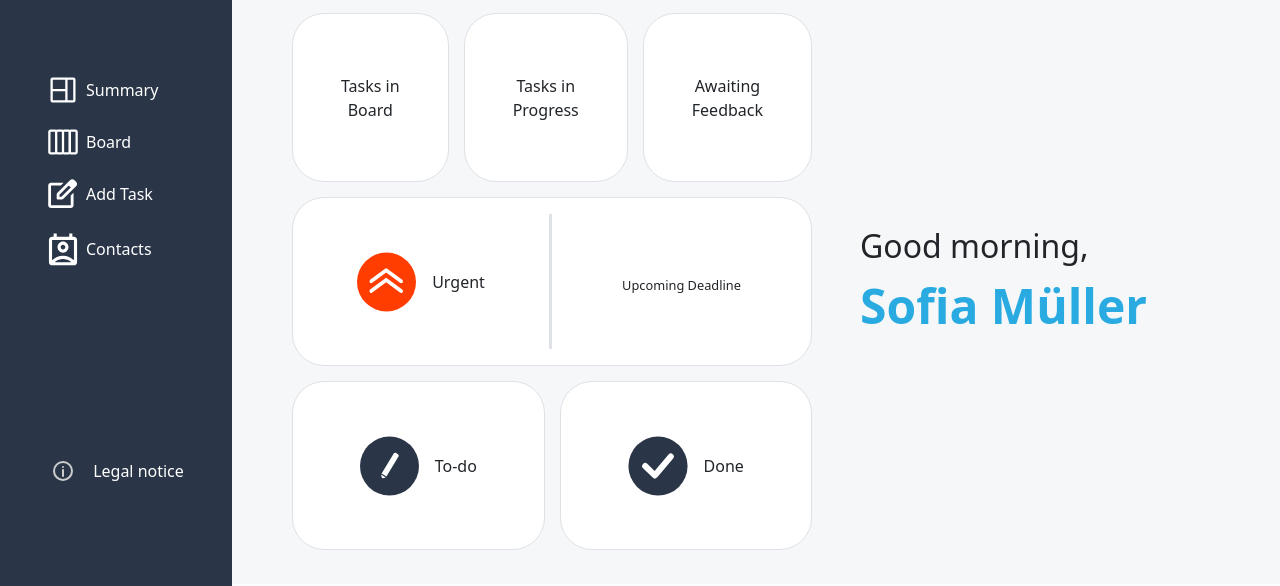
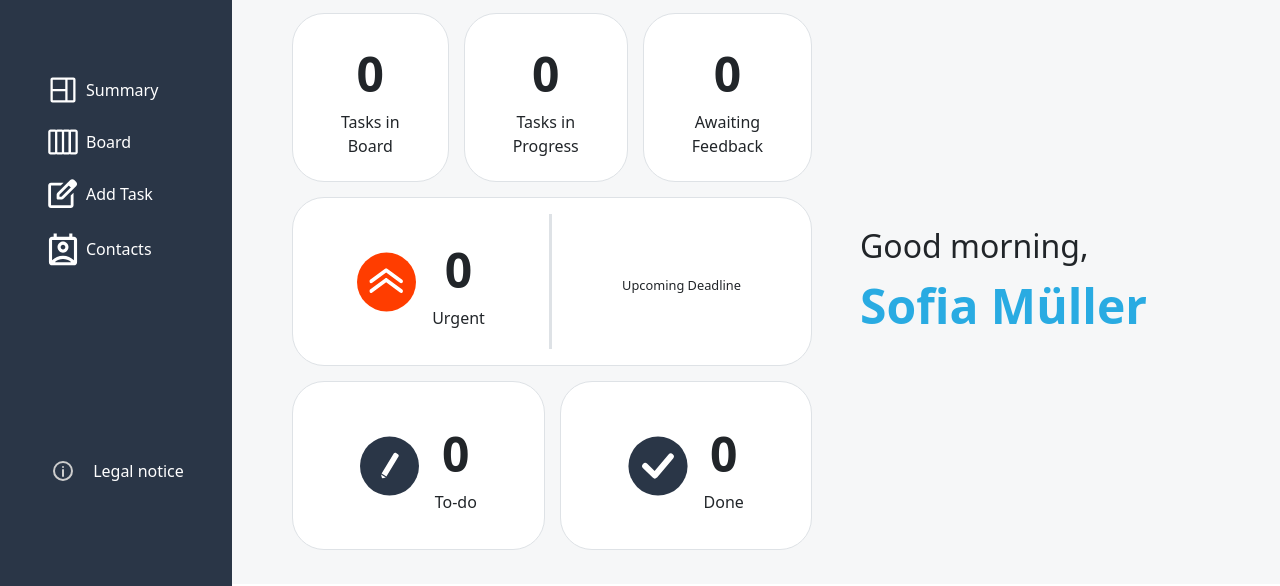
Before and after one commit to marcel-schliwka/Join, a plain HTML site: page summary.html in a window 1280 px wide. Shown: the part 214-800 px from the top of the page. Drawn offline with Linux system fonts and the light colour scheme; no server answers; sample sign-in values are in the browser's storage.

Commit message:
added '0' in summary

```diff
--- a/summary.html
+++ b/summary.html
@@ -66,7 +66,7 @@
             <div
               class="bgWhite border py-3 px-5 rounded-5 d-flex flex-column align-items-center justify-content-center text-center"
             >
-              <div id="task-count" class="size3Em bold"></div>
+              <div id="task-count" class="size3Em bold">0</div>
               <div>
                 <div class="noWrapWords">Tasks in</div>
                 <div>Board</div>
@@ -75,7 +75,7 @@
             <div
               class="bgWhite border py-3 px-5 rounded-5 d-flex flex-column align-items-center justify-content-center text-center"
             >
-              <div id="progress-count" class="size3Em bold"></div>
+              <div id="progress-count" class="size3Em bold">0</div>
               <div>
                 <div class="noWrapWords">Tasks in</div>
                 <div>Progress</div>
@@ -84,7 +84,7 @@
             <div
               class="bgWhite border py-3 px-5 rounded-5 d-flex flex-column align-items-center justify-content-center text-center"
             >
-              <div id="feedback-count" class="size3Em bold"></div>
+              <div id="feedback-count" class="size3Em bold">0</div>
               <div>
                 <div>Awaiting</div>
                 <div>Feedback</div>
@@ -100,7 +100,7 @@
               <div
                 class="d-flex flex-column align-items-center justify-content-center text-center ps-3"
               >
-                <div class="size3Em bold" id="urgent-count"></div>
+                <div class="size3Em bold" id="urgent-count">0</div>
                 <div>Urgent</div>
               </div>
             </div>
@@ -122,7 +122,7 @@
               <div
                 class="d-flex flex-column align-items-center justify-content-center ps-3"
               >
-                <div class="size3Em bold" id="todo-count"></div>
+                <div class="size3Em bold" id="todo-count">0</div>
                 <div class="noWrapWords">To-do</div>
               </div>
             </div>
@@ -137,7 +137,7 @@
               <div
                 class="d-flex flex-column align-items-center justify-content-center ps-3"
               >
-                <div class="size3Em bold" id="done-count"></div>
+                <div class="size3Em bold" id="done-count">0</div>
                 <div>Done</div>
               </div>
             </div>
```
